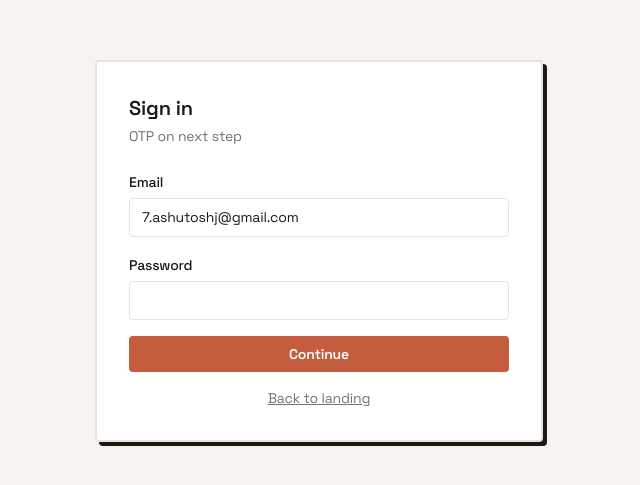
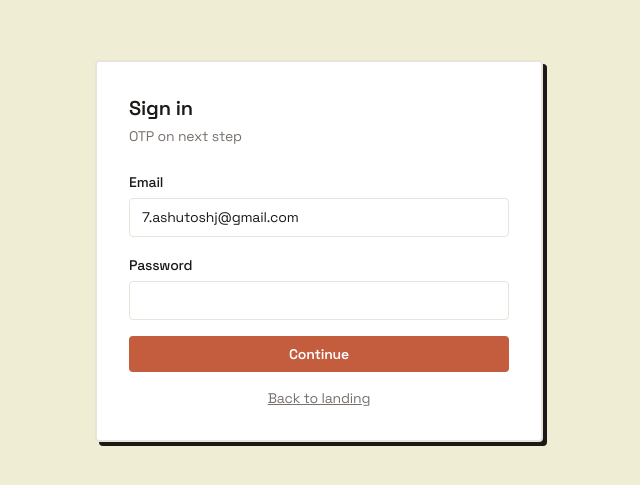
Before and after one commit to itsashutosh07/altcode, a React (Vite) app in the folder frontend/: page /login in a window 1280 px wide. Shown: the part 149-634 px from the top of the page, without its empty margins (321-961 px from the left). Built offline with nearby package versions, Linux system fonts and the light colour scheme; a web font is replaced by a local one.

Commit message:
refactor: bg

```diff
--- a/frontend/package.json
+++ b/frontend/package.json
@@ -10,6 +10,7 @@
     "preview": "vite preview"
   },
   "dependencies": {
+    "ogl": "^1.0.11",
     "react": "^18.3.1",
     "react-dom": "^18.3.1",
     "react-router-dom": "^6.30.3"
--- a/frontend/src/App.tsx
+++ b/frontend/src/App.tsx
@@ -2,6 +2,7 @@ import { Navigate, Route, Routes } from 'react-router-dom'
 import { AuthProvider } from '@/app/auth/AuthContext'
 import { ProtectedRoute } from '@/app/auth/ProtectedRoute'
 import { SearchProvider } from '@/app/context/SearchContext'
+import { LiveWebGLBackground } from '@/app/background/LiveWebGLBackground'
 import { ThemeProvider } from '@/app/theme/ThemeContext'
 import { AppShell } from '@/app/layout/AppShell'
 import { AnalyticsPage } from '@/pages/AnalyticsPage'
@@ -20,6 +21,9 @@ import { TopicsPage } from '@/pages/TopicsPage'
 export default function App() {
   return (
     <ThemeProvider>
+      <div className="live-bg min-h-dvh w-full">
+        <LiveWebGLBackground />
+        <div className="relative z-10 min-h-dvh w-full">
         <AuthProvider>
           <SearchProvider>
             <Routes>
@@ -44,6 +48,8 @@ export default function App() {
             </Routes>
           </SearchProvider>
         </AuthProvider>
+        </div>
+      </div>
     </ThemeProvider>
   )
 }
--- a/frontend/src/app/layout/AppShell.tsx
+++ b/frontend/src/app/layout/AppShell.tsx
@@ -117,8 +117,8 @@ export function AppShell() {
   }, [openSearch])
 
   return (
-    <div className="live-bg min-h-screen">
-      <div className="relative z-10 flex min-h-screen">
+    <div className="relative z-10 min-h-dvh w-full">
+      <div className="flex min-h-dvh w-full">
         {!isMd && sidebarOpen ? (
           <button
             type="button"
@@ -130,8 +130,12 @@ export function AppShell() {
 
         <aside
           className={cn(
-            'relative z-30 flex flex-col overflow-hidden border-alt-border bg-alt-surface transition-[width,min-width] duration-200 ease-out',
-            'border-r',
+            'relative z-30 flex flex-col overflow-hidden border-alt-border transition-[width,min-width] duration-200 ease-out',
+            'border-r supports-[backdrop-filter]:bg-alt-surface/55 supports-[backdrop-filter]:backdrop-blur-2xl supports-[backdrop-filter]:backdrop-saturate-150',
+            'dark:supports-[backdrop-filter]:bg-alt-surface/40',
+            'supports-[backdrop-filter]:shadow-[inset_1px_0_0_0_rgba(255,255,255,0.22)]',
+            'dark:supports-[backdrop-filter]:shadow-[inset_1px_0_0_0_rgba(255,255,255,0.06)]',
+            'not-supports-[backdrop-filter]:bg-alt-surface',
             sidebarOpen ? 'w-56 min-w-[14rem]' : 'w-0 min-w-0 border-0',
           )}
         >
@@ -141,14 +145,6 @@ export function AppShell() {
               !sidebarOpen && 'pointer-events-none opacity-0',
             )}
           >
-            <div
-              className={cn(
-                'mb-6 font-bold uppercase tracking-wider text-alt-muted',
-                theme === 'dark' ? 'font-mono text-xs' : 'text-sm text-alt-text',
-              )}
-            >
-              AltCode
-            </div>
             <nav className="flex flex-col gap-1">
               <NavLink
                 to="/dashboard"
@@ -188,7 +184,7 @@ export function AppShell() {
                 Settings
               </NavLink>
             </nav>
-            <div className="mt-auto border-t border-alt-border pt-4">
+            <div className="mt-auto space-y-3 border-t border-alt-border pt-4">
               <button
                 type="button"
                 className="alt-btn-secondary w-full justify-start text-left text-xs"
@@ -196,12 +192,23 @@ export function AppShell() {
               >
                 Search <kbd className="float-right font-mono text-alt-muted">/</kbd>
               </button>
+              <p className="text-xs text-alt-muted">v1.0</p>
             </div>
           </div>
         </aside>
 
-        <div className="flex min-w-0 flex-1 flex-col bg-alt-bg">
-          <header className="flex items-center gap-3 border-b border-alt-border bg-alt-surface px-3 py-2">
+        <div className="flex min-w-0 flex-1 flex-col bg-transparent">
+          <header
+            className={cn(
+              'flex items-center gap-3 border-b px-3 py-2',
+              'border-alt-border/60 dark:border-white/[0.08]',
+              'supports-[backdrop-filter]:bg-alt-surface/50 supports-[backdrop-filter]:backdrop-blur-2xl supports-[backdrop-filter]:backdrop-saturate-150',
+              'dark:supports-[backdrop-filter]:bg-alt-surface/35',
+              'supports-[backdrop-filter]:shadow-[inset_0_1px_0_0_rgba(255,255,255,0.45)]',
+              'dark:supports-[backdrop-filter]:shadow-[inset_0_1px_0_0_rgba(255,255,255,0.08)]',
+              'not-supports-[backdrop-filter]:bg-alt-surface',
+            )}
+          >
             <button
               type="button"
               className="flex items-center justify-center rounded-alt border border-alt-border p-2 text-alt-text hover:border-alt-primary"
@@ -211,6 +218,16 @@ export function AppShell() {
             >
               <HamburgerIcon sidebarExpanded={sidebarOpen} />
             </button>
+            <NavLink
+              to="/dashboard"
+              end
+              className={cn(
+                'shrink-0 font-bold uppercase tracking-wider text-alt-text transition-opacity hover:opacity-80',
+                theme === 'dark' ? 'font-mono text-xs' : 'text-sm',
+              )}
+            >
+              AltCode
+            </NavLink>
             <div
               className="hidden min-w-0 flex-1 items-center justify-center gap-3 px-2 md:flex"
               title={`${progression.xp} / ${progression.xpNextLevel} XP`}
@@ -230,7 +247,7 @@ export function AppShell() {
                 />
               </div>
             </div>
-            <div className="flex flex-1 items-center justify-end gap-2 md:flex-initial">
+            <div className="flex min-w-0 flex-1 items-center justify-end gap-2 md:flex-initial">
               <button
                 type="button"
                 className="rounded-alt border border-alt-border px-3 py-1 text-xs font-medium text-alt-text hover:border-alt-primary"
@@ -243,7 +260,6 @@ export function AppShell() {
               >
                 {theme === 'dark' ? 'Light' : 'Dark'}
               </button>
-              <span className="hidden text-xs text-alt-muted sm:inline">v1.0</span>
               <button
                 type="button"
                 className="rounded-alt border border-alt-border px-3 py-1 text-sm text-alt-text hover:border-alt-error hover:text-alt-error"
--- a/frontend/src/index.css
+++ b/frontend/src/index.css
@@ -28,7 +28,7 @@
 /* ----- Light: Earthy brutalist (PRD §5.2) ----- */
 [data-theme='light'] {
   color-scheme: light;
-  --alt-bg: #f7f4ef;
+  --alt-bg: #f0edd5;
   --alt-surface: #ffffff;
   --alt-surface-elevated: #fafafa;
   --alt-border: #e8e4dc;
@@ -82,46 +82,58 @@
   }
 }
 
-/* Subtle “live” grid for dark (respect reduced motion) */
+/*
+ * WebGL layers: LiveWebGLBackground (ogl). Terminal grid overlay (dark only).
+ */
 .live-bg {
   position: relative;
   isolation: isolate;
 }
 
-.live-bg::before {
-  content: '';
+.live-webgl-host {
   position: fixed;
   inset: 0;
   z-index: 0;
+  width: 100%;
+  height: 100%;
   pointer-events: none;
-  opacity: 0.35;
+}
+
+.live-bg-terminal-grid {
+  position: fixed;
+  inset: 0;
+  z-index: 1;
+  pointer-events: none;
+  opacity: 0.32;
   background-image: repeating-linear-gradient(
       0deg,
       transparent,
       transparent 24px,
-      rgba(0, 255, 65, 0.04) 24px,
-      rgba(0, 255, 65, 0.04) 25px
+      rgba(0, 255, 65, 0.045) 24px,
+      rgba(0, 255, 65, 0.045) 25px
     ),
     repeating-linear-gradient(
       90deg,
       transparent,
       transparent 24px,
-      rgba(0, 255, 65, 0.03) 24px,
-      rgba(0, 255, 65, 0.03) 25px
+      rgba(0, 255, 65, 0.035) 24px,
+      rgba(0, 255, 65, 0.035) 25px
     );
 }
 
-[data-theme='light'] .live-bg::before {
-  display: none;
-}
-
 @media (prefers-reduced-motion: no-preference) {
-  [data-theme='dark'] .live-bg::before {
-    animation: alt-live-drift 24s linear infinite;
+  .live-bg-terminal-grid {
+    animation: alt-grid-drift 36s linear infinite;
   }
 }
 
-@keyframes alt-live-drift {
+@media (prefers-reduced-motion: reduce) {
+  .live-bg-terminal-grid {
+    animation: none !important;
+  }
+}
+
+@keyframes alt-grid-drift {
   0% {
     transform: translate(0, 0);
   }
--- a/frontend/src/pages/LandingPage.tsx
+++ b/frontend/src/pages/LandingPage.tsx
@@ -14,8 +14,8 @@ export function LandingPage() {
   }, [isAuthenticated, navigate])
 
   return (
-    <div className="live-bg min-h-screen">
-      <div className="relative z-10 flex min-h-screen items-center justify-center px-6 py-16">
+    <div className="min-h-dvh">
+      <div className="relative z-10 flex min-h-dvh items-center justify-center px-6 py-16">
         <div
           className={cn(
             'w-full max-w-xl border bg-alt-surface p-10 rounded-alt',
--- a/frontend/src/pages/LoginPage.tsx
+++ b/frontend/src/pages/LoginPage.tsx
@@ -36,7 +36,7 @@ export function LoginPage() {
   }
 
   return (
-    <div className="live-bg flex min-h-screen items-center justify-center px-4">
+    <div className="flex min-h-dvh items-center justify-center px-4">
       <div
         className={cn(
           'relative z-10 w-full max-w-md border bg-alt-surface p-8 rounded-alt',
--- a/frontend/src/pages/OtpPage.tsx
+++ b/frontend/src/pages/OtpPage.tsx
@@ -37,7 +37,7 @@ export function OtpPage() {
   }
 
   return (
-    <div className="live-bg flex min-h-screen items-center justify-center px-4">
+    <div className="flex min-h-dvh items-center justify-center px-4">
       <div
         className={cn(
           'relative z-10 w-full max-w-md border bg-alt-surface p-8 rounded-alt',
```
Also changed, not shown: 2 other files (tests, documents, lock files or other folders). Lines whose indentation alone changed are shown as unchanged.
